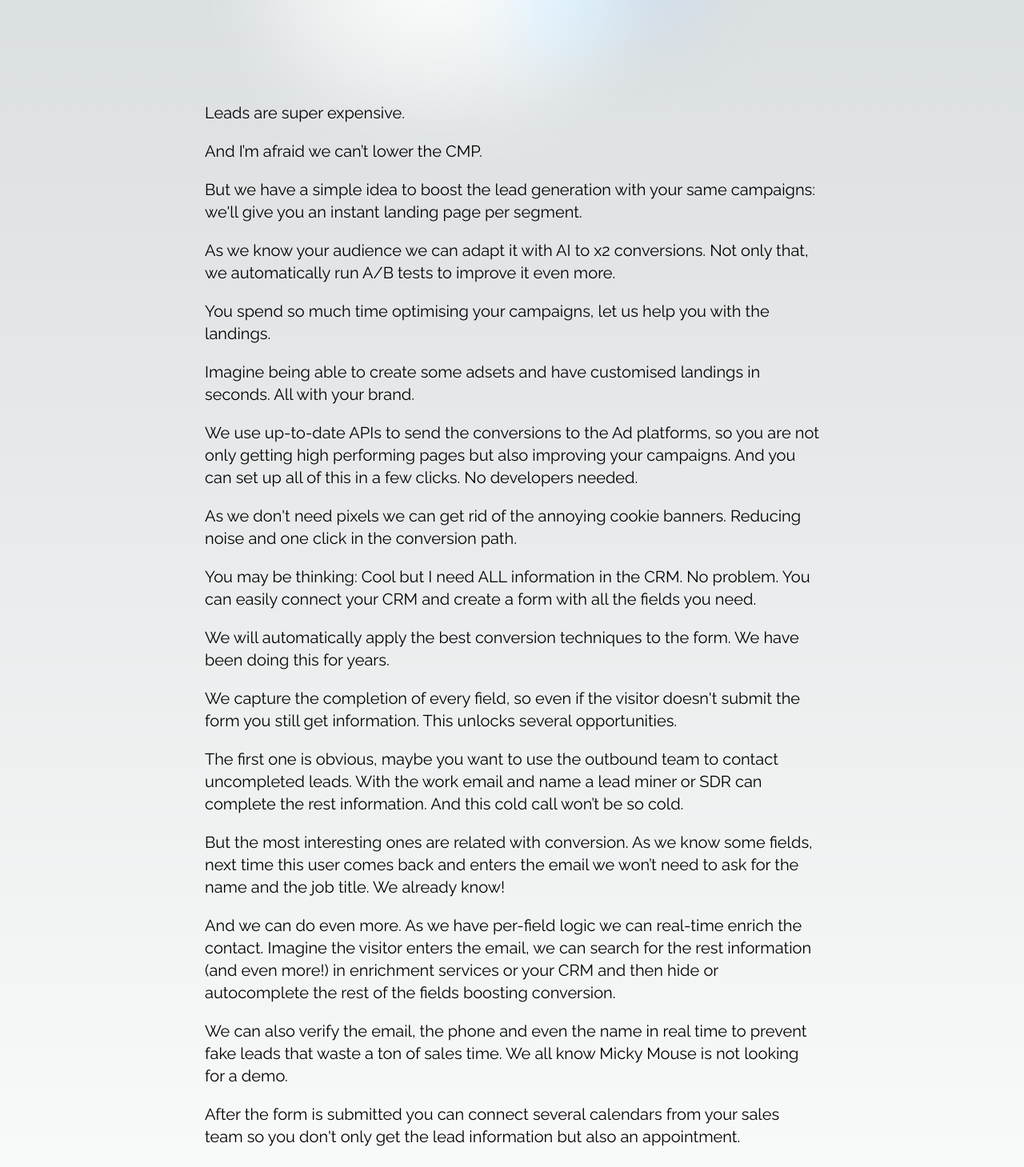
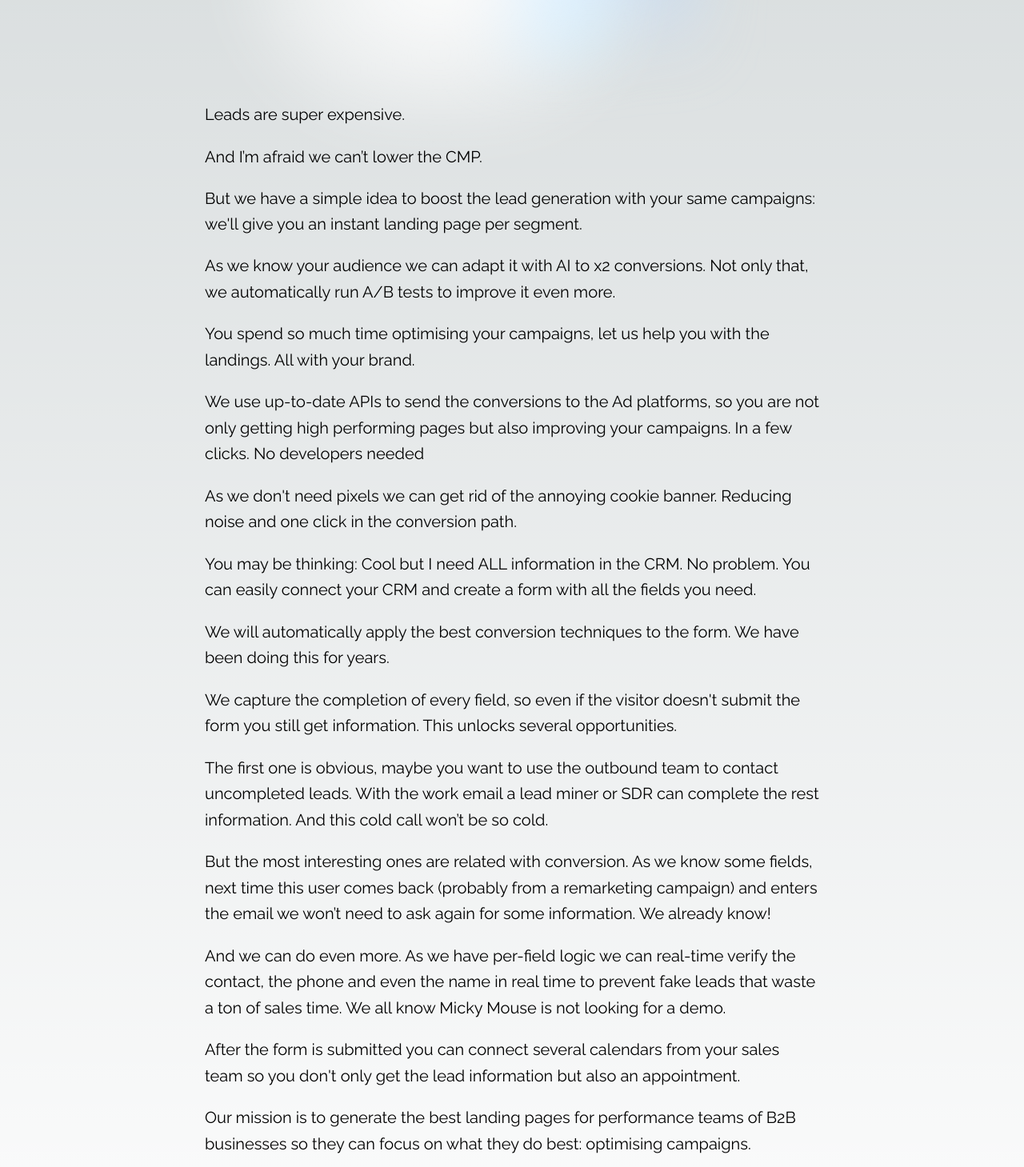
Before and after one commit to jacintofleta/fields, a Next.js app: page / in a window 1280 px wide. Shown: the part 251-1710 px from the top of the page at 80% size. Built offline with nearby package versions, Linux system fonts and the light colour scheme.

Commit message:
change text

```diff
--- a/app/globals.css
+++ b/app/globals.css
@@ -26,6 +26,10 @@ body {
     rgb(var(--background-start-rgb));
 }
 
+p {
+  line-height: 1.625;
+}
+
 @layer utilities {
   .text-balance {
     text-wrap: balance;
--- a/app/page.tsx
+++ b/app/page.tsx
@@ -15,10 +15,11 @@ export default function Home() {
         />
       </div>
 
-      <div className='mt-32 lg:max-w-3xl lg:w-full  text-lg lg:text-xl space-y-5'>
+      <div className=' mt-32 lg:max-w-3xl lg:w-full  text-lg lg:text-xl space-y-5'>
         <p>Leads are super expensive.</p>
+
         <p>And I’m afraid we can’t lower the CMP.</p>
-        <p>
+        <p className='leading-8'>
           But we have a simple idea to boost the lead generation with your same
           campaigns: we'll give you an instant landing page per segment.
         </p>
@@ -28,21 +29,15 @@ export default function Home() {
         </p>
         <p>
           You spend so much time optimising your campaigns, let us help you with
-          the landings.
-        </p>
-
-        <p>
-          Imagine being able to create some adsets and have customised landings
-          in seconds. All with your brand.
+          the landings. All with your brand.
         </p>
         <p>
           We use up-to-date APIs to send the conversions to the Ad platforms, so
           you are not only getting high performing pages but also improving your
-          campaigns. And you can set up all of this in a few clicks. No
-          developers needed.
+          campaigns. In a few clicks. No developers needed
         </p>
         <p>
-          As we don't need pixels we can get rid of the annoying cookie banners.
+          As we don't need pixels we can get rid of the annoying cookie banner.
           Reducing noise and one click in the conversion path.
         </p>
         <p>
@@ -61,27 +56,22 @@ export default function Home() {
         </p>
         <p>
           The first one is obvious, maybe you want to use the outbound team to
-          contact uncompleted leads. With the work email and name a lead miner
-          or SDR can complete the rest information. And this cold call won’t be
-          so cold.
+          contact uncompleted leads. With the work email a lead miner or SDR can
+          complete the rest information. And this cold call won’t be so cold.
         </p>
         <p>
           But the most interesting ones are related with conversion. As we know
-          some fields, next time this user comes back and enters the email we
-          won’t need to ask for the name and the job title. We already know!
+          some fields, next time this user comes back (probably from a
+          remarketing campaign) and enters the email we won’t need to ask again
+          for some information. We already know!
         </p>
         <p>
           And we can do even more. As we have per-field logic we can real-time
-          enrich the contact. Imagine the visitor enters the email, we can
-          search for the rest information (and even more!) in enrichment
-          services or your CRM and then hide or autocomplete the rest of the
-          fields boosting conversion.
+          verify the contact, the phone and even the name in real time to
+          prevent fake leads that waste a ton of sales time. We all know Micky
+          Mouse is not looking for a demo.
         </p>
-        <p>
-          We can also verify the email, the phone and even the name in real time
-          to prevent fake leads that waste a ton of sales time. We all know
-          Micky Mouse is not looking for a demo.
-        </p>
+
         <p>
           After the form is submitted you can connect several calendars from
           your sales team so you don't only get the lead information but also an
@@ -90,7 +80,8 @@ export default function Home() {
 
         <p>
           Our mission is to generate the best landing pages for performance
-          teams so they can focus on what they do best: optimising campaigns.
+          teams of B2B businesses so they can focus on what they do best:
+          optimising campaigns.
         </p>
 
         <p>
--- a/package.json
+++ b/package.json
@@ -16,6 +16,7 @@
     "react-dom": "^18"
   },
   "devDependencies": {
+    "@tailwindcss/typography": "^0.5.10",
     "@types/node": "^20",
     "@types/react": "^18",
     "@types/react-dom": "^18",
--- a/tailwind.config.ts
+++ b/tailwind.config.ts
@@ -1,20 +1,20 @@
-import type { Config } from "tailwindcss";
+import type { Config } from 'tailwindcss'
 
 const config: Config = {
   content: [
-    "./pages/**/*.{js,ts,jsx,tsx,mdx}",
-    "./components/**/*.{js,ts,jsx,tsx,mdx}",
-    "./app/**/*.{js,ts,jsx,tsx,mdx}",
+    './pages/**/*.{js,ts,jsx,tsx,mdx}',
+    './components/**/*.{js,ts,jsx,tsx,mdx}',
+    './app/**/*.{js,ts,jsx,tsx,mdx}',
   ],
   theme: {
     extend: {
       backgroundImage: {
-        "gradient-radial": "radial-gradient(var(--tw-gradient-stops))",
-        "gradient-conic":
-          "conic-gradient(from 180deg at 50% 50%, var(--tw-gradient-stops))",
+        'gradient-radial': 'radial-gradient(var(--tw-gradient-stops))',
+        'gradient-conic':
+          'conic-gradient(from 180deg at 50% 50%, var(--tw-gradient-stops))',
       },
     },
   },
-  plugins: [],
-};
-export default config;
+  plugins: [require('@tailwindcss/typography')],
+}
+export default config
```
Also changed, not shown: 1 other file (tests, documents, lock files or other folders).
